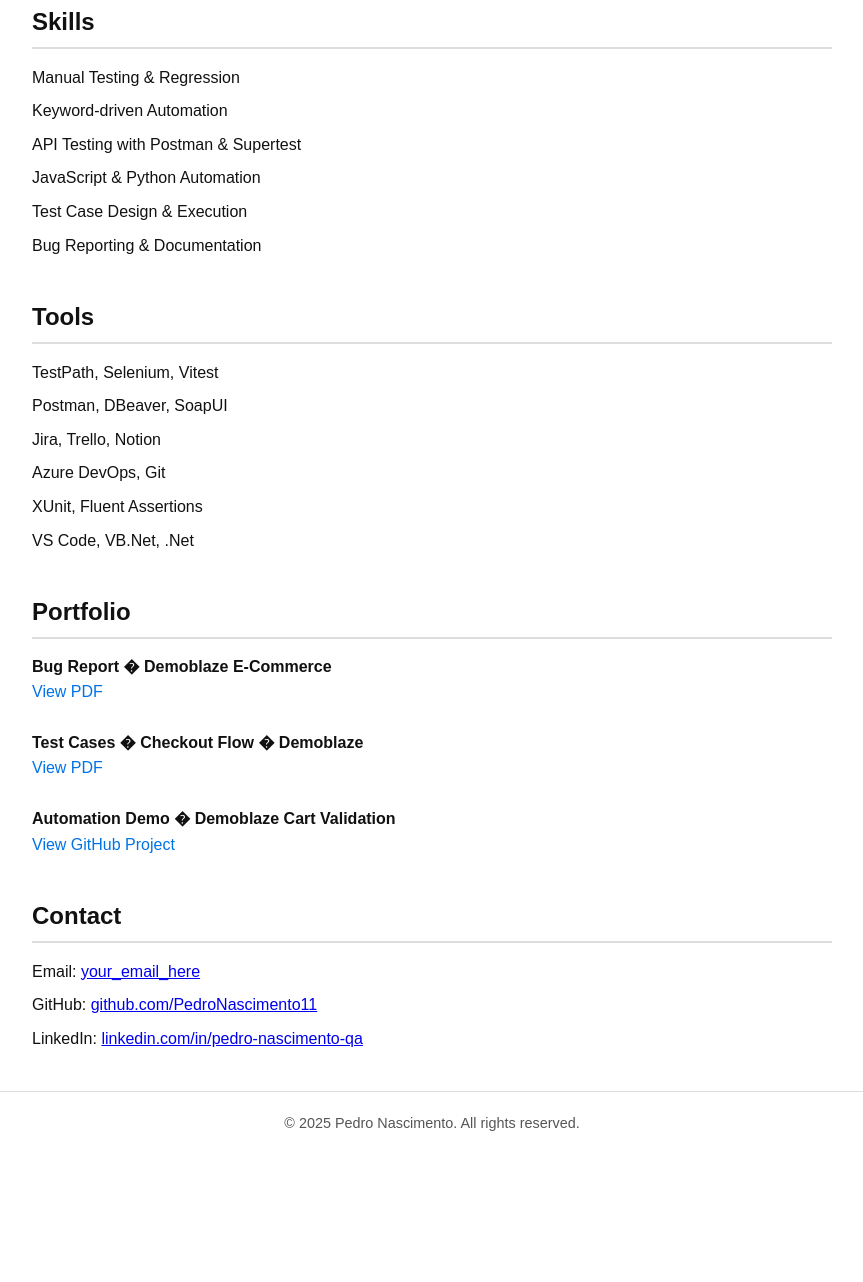
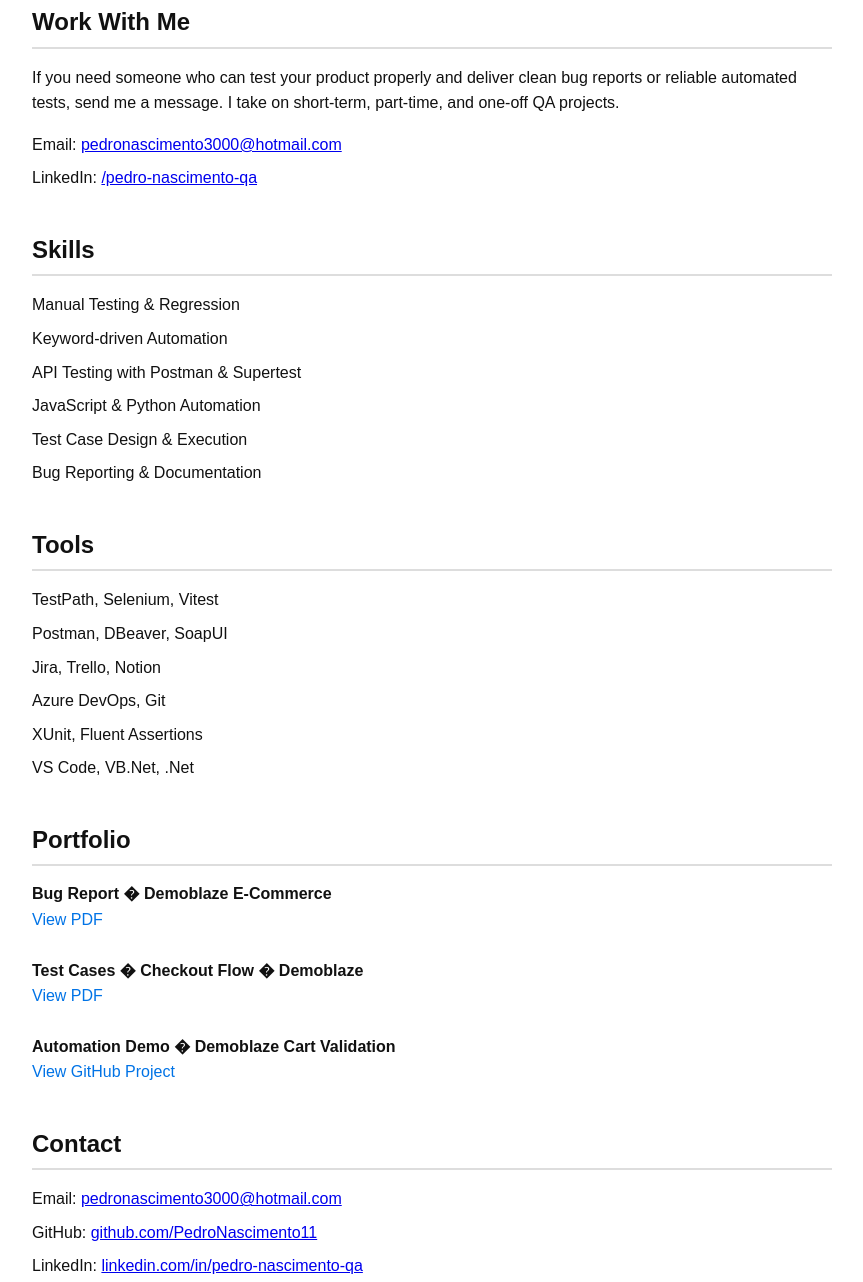
Before and after one commit to PedroNascimento11/qa-portfolio, a plain HTML site: page index.html in a window 1280 px wide. Shown: the part 419-1701 px from the top of the page, without its empty margins (208-1071 px from the left). Before the commit the page ends 1574 px from the top, so only its background shows below. Drawn offline with Linux system fonts and the light colour scheme.

Commit message:
Updated index.html file

```diff
--- a/index.html
+++ b/index.html
@@ -100,6 +100,18 @@
     </section>
 
     <section>
+        <h2>Work With Me</h2>
+        <p>
+            If you need someone who can test your product properly and deliver clean bug reports or reliable automated tests,
+            send me a message. I take on short-term, part-time, and one-off QA projects.
+        </p>
+        <ul>
+            <li>Email: <a href="mailto:pedronascimento3000@hotmail.com">pedronascimento3000@hotmail.com</a></li>
+            <li>LinkedIn: <a href="https://www.linkedin.com/in/pedro-nascimento-5b83901b0/">/pedro-nascimento-qa</a></li>
+        </ul>
+    </section>
+
+    <section>
         <h2>Skills</h2>
         <ul>
             <li>Manual Testing & Regression</li>
@@ -145,9 +157,9 @@
     <section>
         <h2>Contact</h2>
         <ul>
-            <li>Email: <a href="mailto:your_email_here">your_email_here</a></li>
+            <li>Email: <a href="mailto:pedronascimento3000@hotmail.com">pedronascimento3000@hotmail.com</a></li>
             <li>GitHub: <a href="https://github.com/PedroNascimento11">github.com/PedroNascimento11</a></li>
-            <li>LinkedIn: <a href="https://www.linkedin.com/in/pedro-nascimento-qa">linkedin.com/in/pedro-nascimento-qa</a></li>
+            <li>LinkedIn: <a href="https://www.linkedin.com/in/pedro-nascimento-5b83901b0/">linkedin.com/in/pedro-nascimento-qa</a></li>
         </ul>
     </section>
 
```
